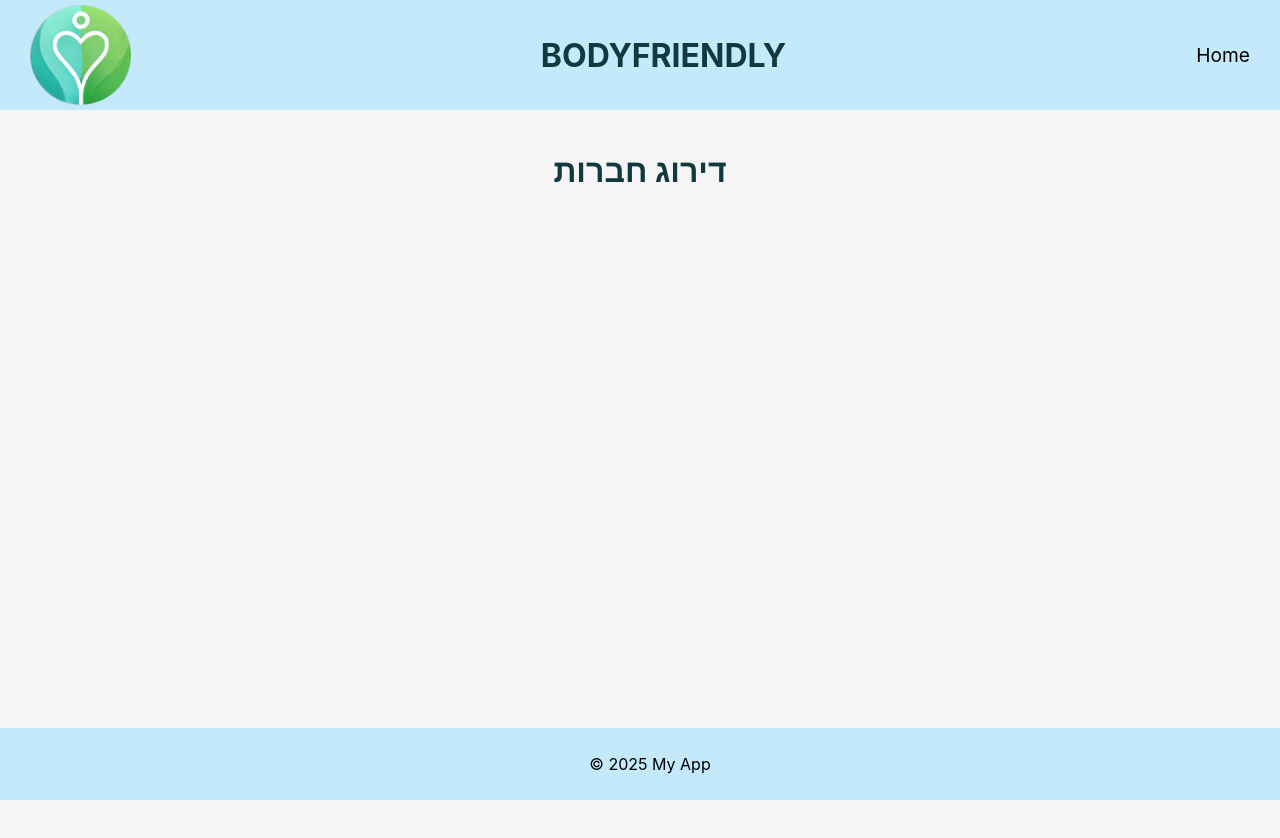
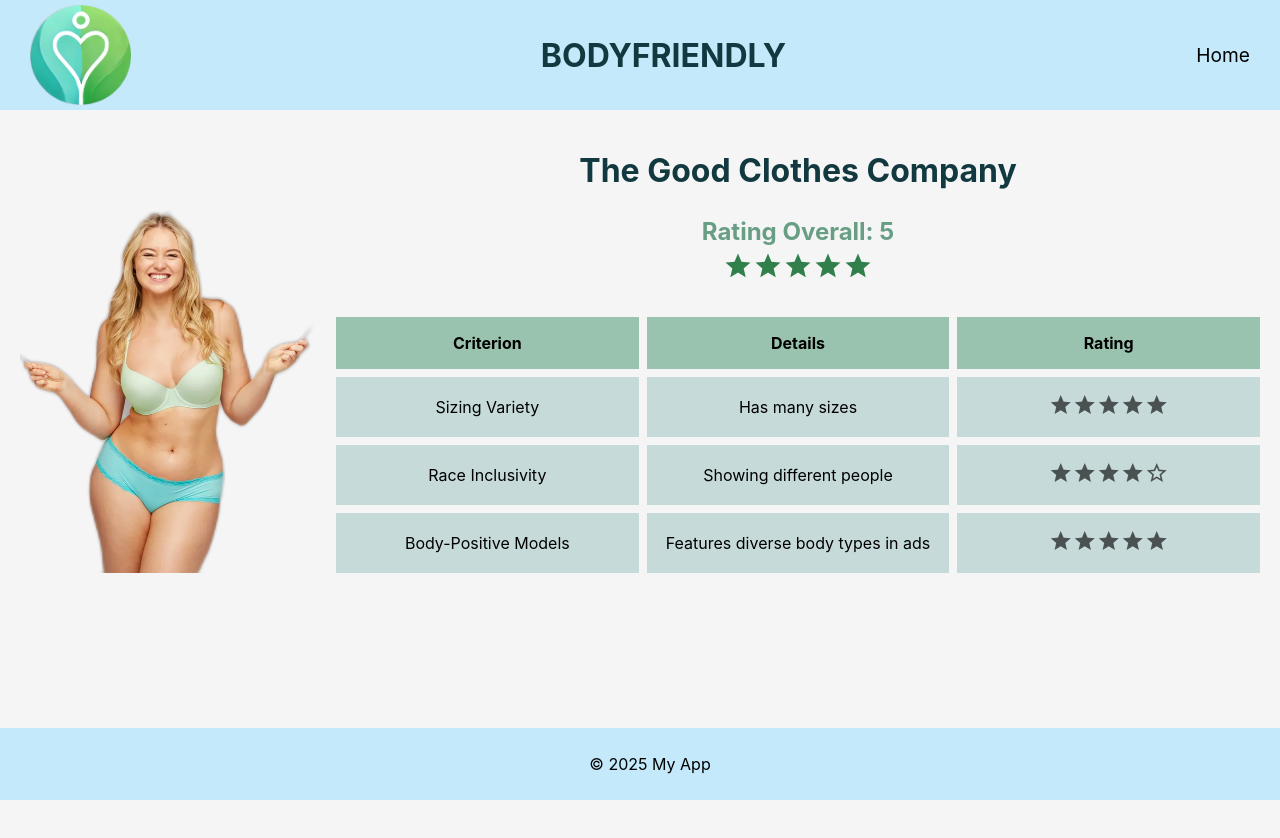
Before and after one commit to EladBet/BeSafeTeam6, a React (Vite) app in the folder client/: page /rating/1 in a window 1280 px wide. Shown: the top 838 px of the page. Built offline with nearby package versions, Linux system fonts and the light colour scheme.

Commit message:
created /rating page

```diff
--- a/client/src/pages/RatingPage/Rating.module.css
+++ b/client/src/pages/RatingPage/Rating.module.css
@@ -0,0 +1,69 @@
+.error {
+    color: maroon;
+    margin: 2rem;
+    font-size: large;
+}
+
+.pageContainer {
+    display: flex;
+    gap: 16px;
+}
+
+.bannerImage {
+    flex-grow: 0;
+
+    @media (max-width: 768px) {
+        display: none;
+    }
+
+    img {
+        width: 300px;
+        height: 100%;
+        overflow: hidden;
+
+        object-fit: cover;
+        object-position: 47%;
+    }
+}
+
+.pageContent {
+    flex-grow: 1;
+    display: flex;
+    flex-direction: column;
+    align-items: center;
+}
+
+.ratingOverallText {
+    color: #679e84;
+    margin: 5px;
+}
+
+.ratingOverallStars span {
+    color: rgb(49, 128, 75);
+    font-size: 30px;
+    margin-bottom: 36px;
+}
+
+.table {
+    align-self: stretch;
+    display: grid;
+    grid-template-columns: 1fr 1fr 1fr;
+    gap: 8px;
+
+    .tableRow {
+        display: contents;
+    }
+
+    .tableHeader, .tableCell {
+        background-color: #c7dada;
+        padding: 16px;
+        display: flex;
+        justify-content: center;
+        align-items: center;
+    }
+
+    .tableHeader {
+        font-weight: bold;
+        background-color: #99c2af;
+    }
+}
--- a/client/src/pages/RatingPage/RatingPage.jsx
+++ b/client/src/pages/RatingPage/RatingPage.jsx
@@ -1,11 +1,54 @@
-import styles from './Rating.module.css'
+import styles from './Rating.module.css';
+import { useParams } from 'react-router-dom';
+import fetchCompanyById from './mocCompany.model';
+import { useQuery } from '@tanstack/react-query';
+import Stars from '../../components/Stars/Stars';
 
-const Rating = () =>{
-    return(
-        <div>
-            <h1>דירוג חברות</h1>
+const Rating = () => {
+  const { companyID } = useParams();
+
+  const { data, error, isPending } = useQuery({
+    queryKey: ['companies', companyID],
+    queryFn: () => fetchCompanyById(companyID),
+    retry: false,
+  });
+
+  if (isPending) {
+    return <i>Loading...</i>;
+  }
+
+  if (error) {
+    return <p className={styles.error}>{error.message}</p>;
+  }
+
+  return (
+    <div className={styles.pageContainer}>
+      <div className={styles.bannerImage}>
+        <img src="/images/model.png" />
+      </div>
+      <div className={styles.pageContent}>
+        <h1>{data.name}</h1>
+
+        <h2 className={styles.ratingOverallText}>Rating Overall: {data.ratingOverall}</h2>
+        <Stars numStars={data.ratingOverall} className={styles.ratingOverallStars} />
+
+        <div className={styles.table}>
+          <div className={styles.tableHeader}>Criterion</div>
+          <div className={styles.tableHeader}>Details</div>
+          <div className={styles.tableHeader}>Rating</div>
+          {data.ratingByCategory.map((obj) => (
+            <div key={obj.category} className={styles.tableRow}>
+              <div className={styles.tableCell}>{obj.category}</div>
+              <div className={styles.tableCell}>{obj.details}</div>
+              <div className={styles.tableCell}>
+                <Stars numStars={obj.rating} style={{ color: '#000000A0' }} />
+              </div>
+            </div>
+          ))}
         </div>
-    )
+      </div>
+    </div>
+  );
 };
 
 export default Rating;
--- /dev/null
+++ b/client/src/pages/RatingPage/mocCompany.model.ts
@@ -0,0 +1,91 @@
+export type Company = {
+  id: string;
+  name: string;
+  ratingOverall: number;
+  ratingByCategory: Array<{
+    category: string;
+    details: string;
+    rating: number;
+  }>;
+};
+
+const companies: Company[] = [
+  {
+    id: '1',
+    name: 'The Good Clothes Company',
+    ratingOverall: 5,
+    ratingByCategory: [
+      {
+        category: 'Sizing Variety',
+        details: 'Has many sizes',
+        rating: 5,
+      },
+      {
+        category: 'Race Inclusivity',
+        details: 'Showing different people',
+        rating: 4,
+      },
+      {
+        category: 'Body-Positive Models',
+        details: 'Features diverse body types in ads',
+        rating: 5,
+      },
+    ],
+  },
+  {
+    id: '2',
+    name: 'EcoFashion Hub',
+    ratingOverall: 4,
+    ratingByCategory: [
+      {
+        category: 'Sizing Variety',
+        details: 'Limited options for plus sizes',
+        rating: 3,
+      },
+      {
+        category: 'Race Inclusivity',
+        details: 'Highlights a diverse range of models',
+        rating: 5,
+      },
+      {
+        category: 'Body-Positive Models',
+        details: 'Uses realistic and unedited images',
+        rating: 4,
+      },
+    ],
+  },
+  {
+    id: '3',
+    name: 'Inclusive Wear Co.',
+    ratingOverall: 4.5,
+    ratingByCategory: [
+      {
+        category: 'Sizing Variety',
+        details: 'Extensive range of sizes for all body types',
+        rating: 5,
+      },
+      {
+        category: 'Race Inclusivity',
+        details: 'Strong representation across campaigns',
+        rating: 4,
+      },
+      {
+        category: 'Body-Positive Models',
+        details: 'Focuses on self-confidence and diverse shapes',
+        rating: 5,
+      },
+    ],
+  },
+] as const;
+
+export default async function fetchCompanyById(companyId: string) {
+  // mimic delay until server response
+  await new Promise((resolve) => setTimeout(resolve, 400));
+
+  const company = companies.find((company) => company.id == companyId);
+  if (!company) {
+    throw Error("No such company");
+  }
+
+  return company;
+}
```
Also changed, not shown: client/public/images/model.png (added).
